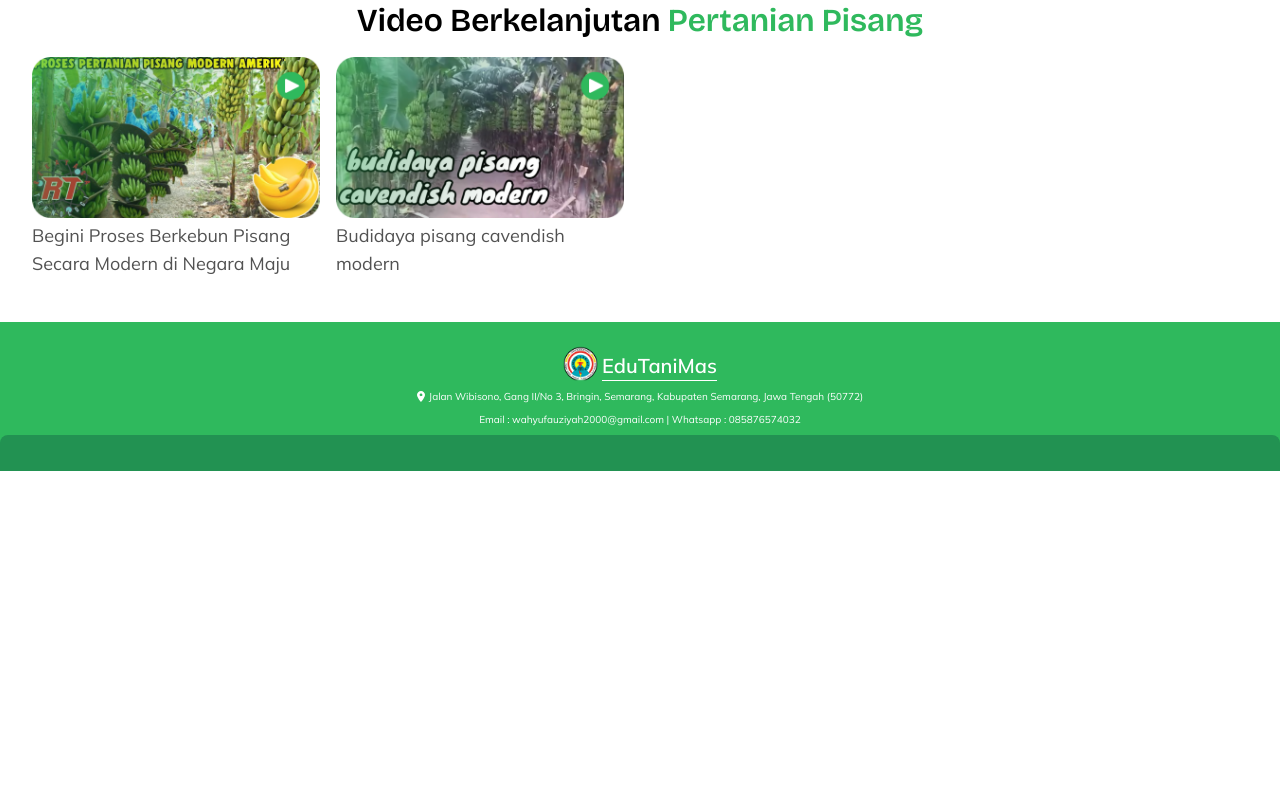
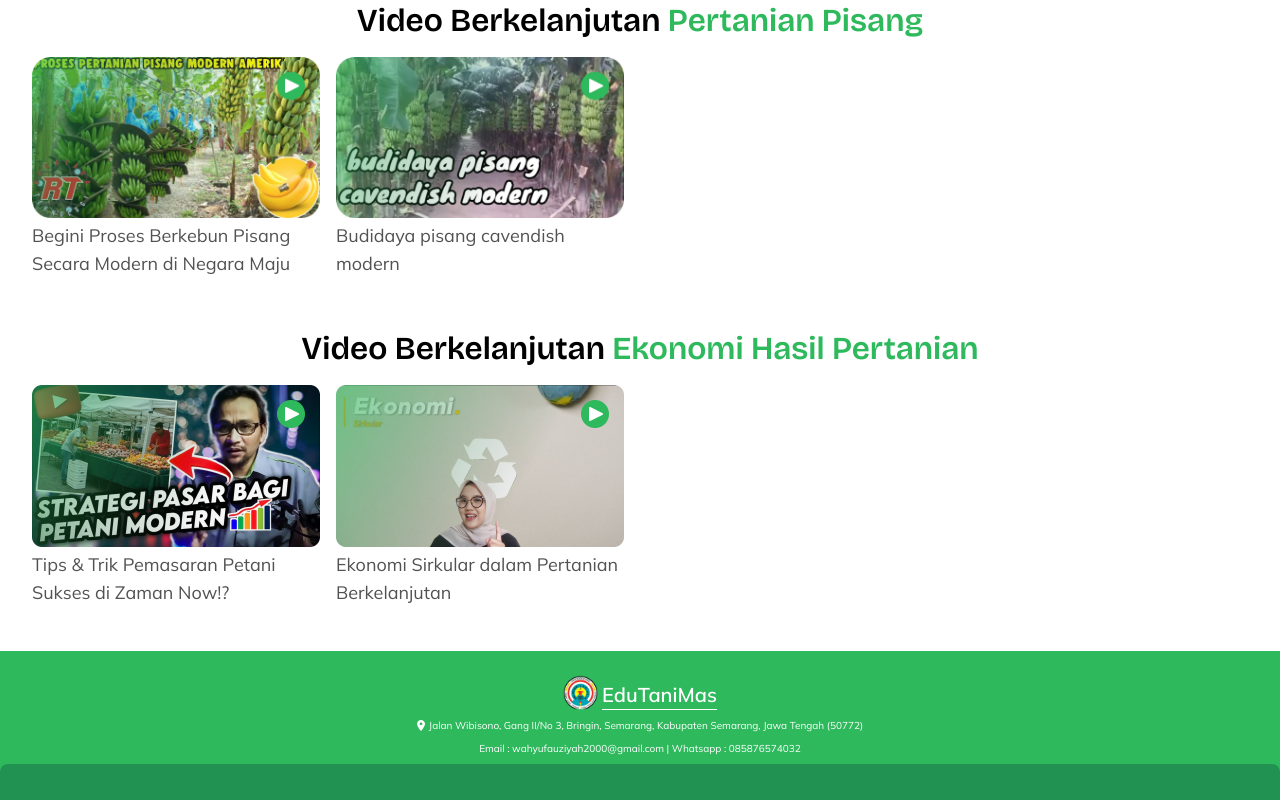
Before and after one commit to StepUp-Project6/edutanimas, a React (Vite) app: page /potensi-pertanian in a window 1280 px wide. Shown: the part 2965-3765 px from the top of the page. Before the commit the page ends 3436 px from the top, so only its background shows below. Built offline with nearby package versions, Linux system fonts and the light colour scheme.

Commit message:
update leading paragraf

```diff
--- a/src/components/Elements/InfoCard.jsx
+++ b/src/components/Elements/InfoCard.jsx
@@ -14,15 +14,23 @@ const InfoCard = ({ title, description }) => {
             stroke="white"
             className="w-5 h-5"
           >
-            <path strokeLinecap="round" strokeLinejoin="round" d="M5 13l4 4L19 7" />
+            <path
+              strokeLinecap="round"
+              strokeLinejoin="round"
+              d="M5 13l4 4L19 7"
+            />
           </svg>
         </div>
       </div>
 
       {/* Teks di sebelah kanan */}
       <div>
-        <h3 className="text-base font-semibold text-gray-900 md:text-[20px]">{title}</h3>
-        <p className="text-gray-600 text-justify text-xs font-mulish md:text-[14px] lg:text-[16px] xl:text-[18px]">{description}</p>
+        <h3 className="text-base font-semibold text-gray-900 md:text-[20px]">
+          {title}
+        </h3>
+        <p className="text-gray-600 leading-5 md:leading-7 text-justify text-xs font-mulish md:text-[14px] lg:text-[16px] xl:text-[18px]">
+          {description}
+        </p>
       </div>
     </div>
   );
--- a/src/pages/home.jsx
+++ b/src/pages/home.jsx
@@ -126,7 +126,7 @@ const Home = () => {
               <HeadSection content={[{ title: "Petani di " }, { title: "Indonesia", classname: "text-primary" }]} />
             </div>
             <TextParagraph
-              customClassname={"mt-[10px] text-justify text-xs font-mulish text-gray-600 md:text-[14px] lg:text-[16px] xl:text-[18px]"}
+              customClassname={"mt-[10px] text-justify leading-5 md:leading-7 text-xs font-mulish text-gray-600 md:text-[14px] lg:text-[16px] xl:text-[18px]"}
               content=" Minat generasi muda menggeluti bidang pertanian masih sangat
               rendah. Hal ini dibuktikan dengan data petani di Indonesia saat
               ini berjumlah 33,1 juta orang yang terdiri dari petani kolonial
@@ -134,7 +134,7 @@ const Home = () => {
               (sumber: Statistik Ketenagakerjaan)."
             />
             <TextParagraph
-              customClassname={"mt-[10px] text-justify text-xs font-mulish text-gray-600 md:text-[14px] lg:text-[16px] xl:text-[18px]"}
+              customClassname={"mt-[10px] text-justify leading-5 md:leading-7 text-xs font-mulish text-gray-600 md:text-[14px] lg:text-[16px] xl:text-[18px]"}
               content="Kementerian Pertanian RI memiliki program yang bertujuan
               meningkatkan minat generasi muda untuk menggeluti bidang pertanian
               yaitu Pertanian Masuk Sekolah (Tani Mas)."
@@ -158,7 +158,7 @@ const Home = () => {
             </div>
             <div>
               <TextParagraph
-                customClassname={"mt-[10px] text-justify text-xs font-mulish text-gray-600 md:text-[14px] lg:text-[16px] xl:text-[18px]"}
+                customClassname={"mt-[10px] text-justify leading-5 md:leading-7 text-xs font-mulish text-gray-600 md:text-[14px] lg:text-[16px] xl:text-[18px]"}
                 content="Tani Mas merupakan kegiatan budidaya pertanian yang dilaksanakan
                 oleh siswa dan guru di lingkungan sekolah sebagai salah satu
                 program unggulan 100 hari kerja Menteri Pertanian RI. Program
--- a/src/pages/potensiPertanian.jsx
+++ b/src/pages/potensiPertanian.jsx
@@ -10,6 +10,7 @@ import Pagination from "../components/Fragments/Pagination";
 import { DataVideoPertanianCabai } from "../utils/DataVideoPertanianCabai";
 import { DataVideoPertanianPadi } from "../utils/DataVideoPertanianPadi";
 import { DataVideoPertanianPisang } from "../utils/DataVideoPertanianPisang";
+import { DataVideoEkonomiHasilPertanian } from "../utils/DataVideoEkonomiHasilPertanian";
 import { DataPangan } from "../utils/DataPangan";
 import { DataBuah } from "../utils/DataBuah";
 import Footer from "../components/Fragments/Footer";
@@ -379,6 +380,36 @@ const PotensiPertanian = () => {
             />
           </div>
         </section>
+
+        {/* SECTION VIDEO EKONOMI HASIL PERTANIAN */}
+        <section className="relative w-full pt-0 mt-7">
+          <h2 className="px-24 text-center leading-[16px] mb-5">
+            <HeadSection
+              content={[
+                {
+                  title: "",
+                  className: "font-semibold text-[14px]",
+                },
+                {
+                  title: "Video Berkelanjutan ",
+                  classname:
+                    "font-semibold text-[14px] text-blackmd:text-[20px] lg:text-[32px]",
+                },
+                {
+                  title: "Ekonomi Hasil Pertanian ",
+                  classname:
+                    "text-primary font-semibold text-[14px] d:text-[20px] lg:text-[32px] md:top-0",
+                },
+              ]}
+            />
+          </h2>
+          <div className="w-full px-5 mt-7 md:w-[710px] md:ps-8 md:mx-auto md:overflow-auto lg:w-[970px] xl:w-[1300px]">
+            <Pagination
+              data={DataVideoEkonomiHasilPertanian}
+              CardComponent={CardVideo}
+            />
+          </div>
+        </section>
       </main>
 
       {/* FOOTER */}
```
